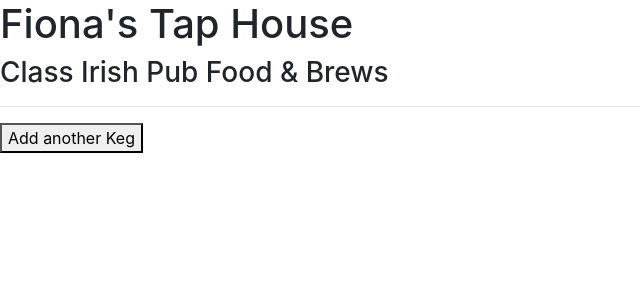
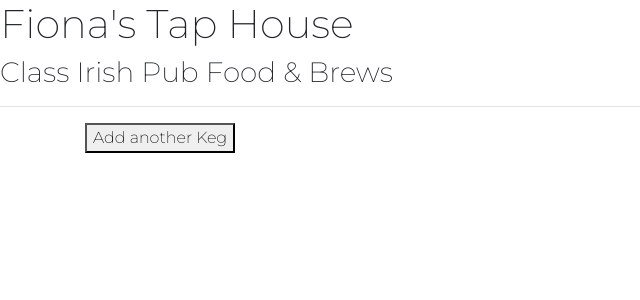
Before and after one commit to janetkarpenske/react-tap-room-2, a React (Create React App) app: page / in a window 1280 px wide. Shown: the top 300 px of the page, without its empty margins (0-640 px from the left). Built offline with nearby package versions, Linux system fonts and the light colour scheme.

Commit message:
Start to add some styling

```diff
--- a/public/index.html
+++ b/public/index.html
@@ -15,6 +15,9 @@
       user's mobile device or desktop. See https://developers.google.com/web/fundamentals/web-app-manifest/
     -->
     <link rel="manifest" href="%PUBLIC_URL%/manifest.json" />
+    <link rel="preconnect" href="https://fonts.gstatic.com">
+    <link href="https://fonts.googleapis.com/css2?family=Montserrat:wght@200&display=swap" rel="stylesheet">
+    <link rel="stylesheet" href="https://cdn.jsdelivr.net/npm/bootstrap@4.5.3/dist/css/bootstrap.min.css" integrity="sha384-TX8t27EcRE3e/ihU7zmQxVncDAy5uIKz4rEkgIXeMed4M0jlfIDPvg6uqKI2xXr2" crossorigin="anonymous">
     <!--
       Notice the use of %PUBLIC_URL% in the tags above.
       It will be replaced with the URL of the `public` folder during the build.
@@ -24,8 +27,6 @@
       work correctly both with client-side routing and a non-root public URL.
       Learn how to configure a non-root public URL by running `npm run build`.
     -->
-    <link href="https://fonts.googleapis.com/css2?family=Montserrat:wght@200&display=swap" rel="stylesheet">
-    <link rel="stylesheet" href="https://cdn.jsdelivr.net/npm/bootstrap@4.5.3/dist/css/bootstrap.min.css" integrity="sha384-TX8t27EcRE3e/ihU7zmQxVncDAy5uIKz4rEkgIXeMed4M0jlfIDPvg6uqKI2xXr2" crossorigin="anonymous">
     <title>React App</title>
   </head>
   <body>
--- a/src/components/App.js
+++ b/src/components/App.js
@@ -7,7 +7,9 @@ function App(){
   return (
     <React.Fragment>
       <Header />
+      <div className="container">
       <KegControl />
+      </div>
     </React.Fragment>
   );
 }
--- a/src/index.css
+++ b/src/index.css
@@ -1,13 +1,4 @@
-body {
-  margin: 0;
-  font-family: -apple-system, BlinkMacSystemFont, 'Segoe UI', 'Roboto', 'Oxygen',
-    'Ubuntu', 'Cantarell', 'Fira Sans', 'Droid Sans', 'Helvetica Neue',
-    sans-serif;
-  -webkit-font-smoothing: antialiased;
-  -moz-osx-font-smoothing: grayscale;
+body{
+  font-family: 'Montserrat', sans-serif;
+  font-weight: 700;
 }
-
-code {
-  font-family: source-code-pro, Menlo, Monaco, Consolas, 'Courier New',
-    monospace;
-}
```
